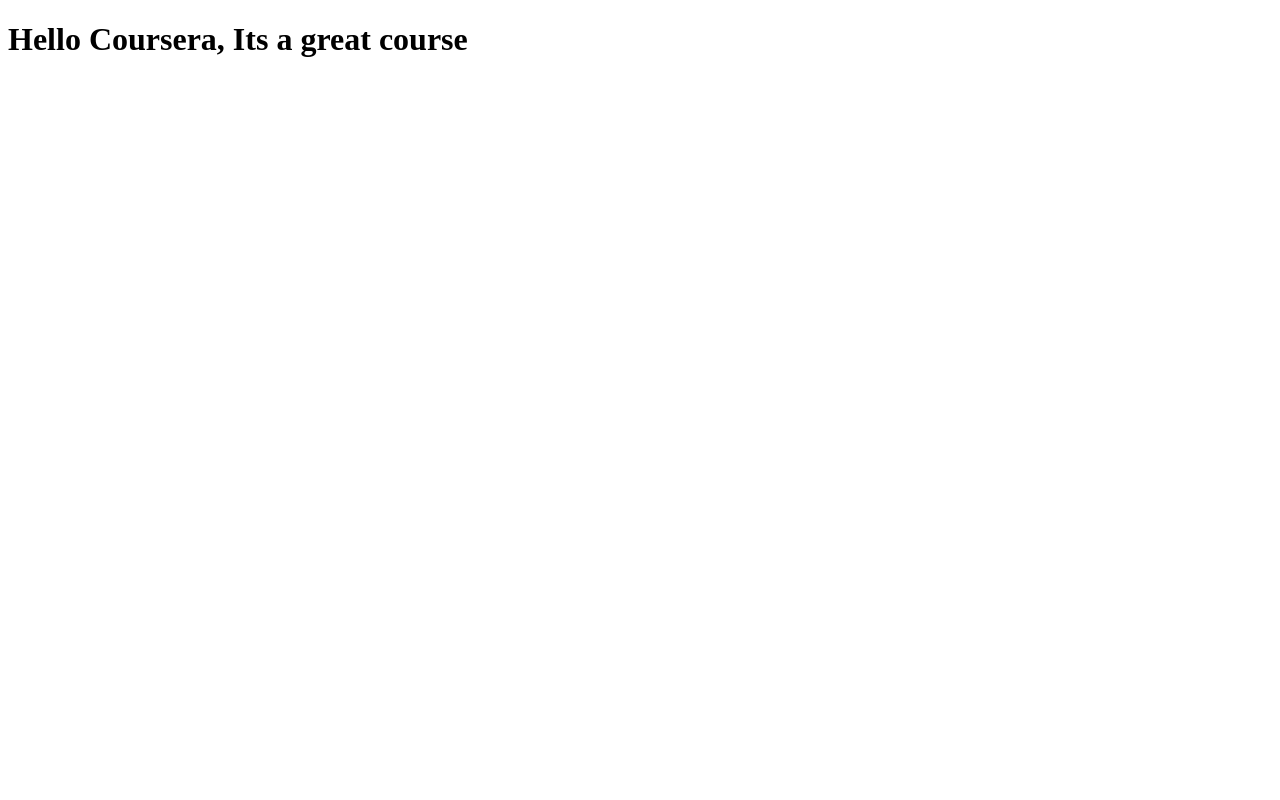
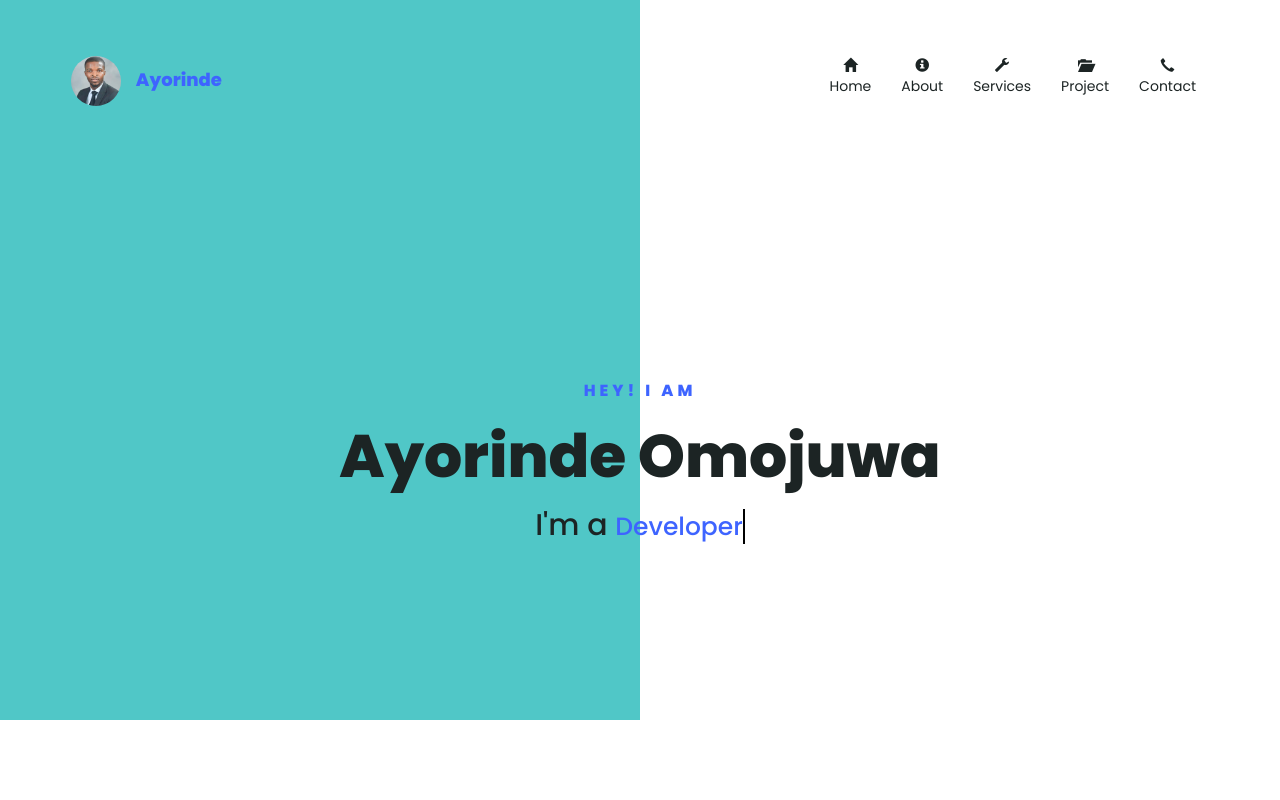
Before and after one commit to juwadickson/official-portfolio, a plain HTML site: page index.html in a window 1280 px wide. Drawn offline with nearby package versions, Linux system fonts and the light colour scheme.

Commit message:
Menu, Jumbotron updated

```diff
--- /dev/null
+++ b/css/index.css
@@ -0,0 +1,35 @@
+.container-fluid{
+    height: 90vh;
+    background: linear-gradient(to right, #50C7C7 50%, #ffffff 50%);
+}
+
+.center-screen{
+    height: calc(100vh - 131.600px);
+    display: flex;
+    justify-content: center;
+    align-items: center;
+}
+.text-center > span{
+    text-transform: uppercase;
+    font-size: 16px;
+    font-weight: 800;
+    color: #3e64ff;
+    letter-spacing: 4px;
+}
+.text-center h1{
+    font-size: 60px;
+    font-weight: 800;
+}
+
+.text-center #typewriter-text{
+    font-size: 25px;
+    color: #3e64ff;
+    border-right: 2px solid black;
+    white-space: nowrap;
+    overflow: hidden;
+    animation: blink-caret 0.75s step-end infinite;
+}
+@keyframes blink-caret {
+    from, to { border-color: transparent; }
+    50% { border-color: black; }
+  }
--- /dev/null
+++ b/css/styles.css
@@ -0,0 +1,58 @@
+*{
+    box-sizing: border-box;
+    margin: 0;
+    padding: 0;
+}
+body{
+    font-size: 16px;
+    font-family: "Poppins", sans-serif;
+    color: #1C2424;
+}
+.navbar-toggle{
+    border: 1px solid #50C7C7;
+}
+.navbar-toggle .icon-bar{
+    background-color: #50C7C7;
+}
+
+.web-logo{
+    border-radius: 50%;
+    margin: 0px 10px 0px 0;
+}
+.navbar-brand .h4{
+    color: #3e64ff;
+    font-weight: 800;
+}
+.navbar-header{
+    margin-top: 40px;
+}
+
+#nav-list a{
+    text-align: center;
+    color: #1C2424;
+    font-size: 14px;
+}
+@media (max-width: 768px){
+    header{
+        background-color: black;
+    }
+    .navbar-brand{
+        padding: 0;
+    }
+    .navbar-header{
+        margin-top: 20px;
+    }
+    .navbar-brand .h4{
+        color: #ffffff;
+    }
+
+    .navbar-collapse{
+        margin-top: 60px;
+    }
+    #nav-list a{
+        color: #50C7C7;
+    }
+    .glyphicon{
+        margin-right: 10px;
+    }
+}
--- a/index.html
+++ b/index.html
@@ -4,8 +4,82 @@
     <meta charset="UTF-8">
     <meta name="viewport" content="width=device-width, initial-scale=1.0">
     <title>Coursera</title>
+    <!-- Latest compiled and minified CSS -->
+    <link rel="stylesheet" href="https://maxcdn.bootstrapcdn.com/bootstrap/3.4.1/css/bootstrap.min.css">
+    <!-- jQuery library -->
+    <script src="https://ajax.googleapis.com/ajax/libs/jquery/3.7.1/jquery.min.js"></script>
+    <!-- Latest compiled JavaScript -->
+    <script src="https://maxcdn.bootstrapcdn.com/bootstrap/3.4.1/js/bootstrap.min.js"></script>
+    <link rel="preconnect" href="https://fonts.googleapis.com">
+    <link rel="preconnect" href="https://fonts.gstatic.com" crossorigin>
+    <link href="https://fonts.googleapis.com/css2?family=Poppins:ital,wght@0,100;0,200;0,300;0,400;0,500;0,600;0,700;0,800;0,900;1,100;1,200;1,300;1,400;1,500;1,600;1,700;1,800;1,900&display=swap" rel="stylesheet">
+
+    <link rel="stylesheet" href="css/styles.css">
+    <link rel="stylesheet" href="css/index.css">
 </head>
 <body>
-    <h1>Hello Coursera, Its a great course</h1>
+    <div class="container-fluid">
+        <div class="row">
+            <header class="container">
+                <div class="row">
+                    <nav class="navbar bg-body-tertiary">
+                        <div class="container navbar-header">
+                          <div>
+                            <a class="navbar-brand" href="#">
+                                <span><img src="images/profilepics.jpg" alt="Bootstrap" width="50" height="50" class="web-logo"></span>
+                                <span class="h4">Ayorinde</span>
+                              </a>
+                              <button type="button" class="navbar-toggle collapsed" data-toggle="collapse" data-target="#collapsable-nav" aria-expanded="false">
+                                <span class="sr-only">Toggle navigation</span>
+                                <span class="icon-bar"></span>
+                                <span class="icon-bar"></span>
+                                <span class="icon-bar"></span>
+                              </button>
+                          </div>
+                          <div class="collapse navbar-collapse" id="collapsable-nav">
+                            <ul class="nav navbar-nav navbar-right" id="nav-list">
+                                <li>
+                                    <a href="">
+                                        <span class="glyphicon glyphicon-home"></span><br class="hidden-xs">Home
+                                    </a>
+                                </li>
+                                <li>
+                                    <a href="">
+                                        <span class="glyphicon glyphicon-info-sign"></span><br class="hidden-xs">About
+                                    </a>
+                                </li>
+                                <li>
+                                    <a href="">
+                                        <span class="glyphicon glyphicon-wrench"></span><br class="hidden-xs">Services
+                                    </a>
+                                </li>
+                                <li>
+                                    <a href="">
+                                        <span class="glyphicon glyphicon-folder-open"></span><br class="hidden-xs">Project
+                                    </a>
+                                </li>
+                                <li>
+                                    <a href="">
+                                        <span class="glyphicon glyphicon-earphone"></span><br class="hidden-xs">Contact
+                                    </a>
+                                </li>
+                            </ul>
+                          </div>
+                        </div>
+                    </nav>
+                </div>
+            </header>
+        </div>
+        <div class="row center-screen">
+            <div class="text-center">
+                <span>HEY! I AM</span>
+                <h1>Ayorinde Omojuwa</h1>
+                <h2>I'm a <span id="typewriter-text"></span></h2>
+            </div>
+        </div>
+        <script src="js/typewriter.js"></script>
+    </div>
+
+
 </body>
 </html>
--- /dev/null
+++ b/js/typewriter.js
@@ -0,0 +1,24 @@
+document.addEventListener("DOMContentLoaded", function() {
+    const texts = ["Web Designer", "Developer", "Teacher"];
+    let textIndex = 0;
+    let charIndex = 0;
+    const speed = 100; // Typing speed
+    const delayBetweenTexts = 2000; // Delay between texts
+
+    function typeWriter() {
+      if (charIndex < texts[textIndex].length) {
+        document.getElementById("typewriter-text").innerHTML += texts[textIndex].charAt(charIndex);
+        charIndex++;
+        setTimeout(typeWriter, speed);
+      } else {
+        setTimeout(() => {
+          document.getElementById("typewriter-text").innerHTML = '';
+          charIndex = 0;
+          textIndex = (textIndex + 1) % texts.length;
+          setTimeout(typeWriter, speed);
+        }, delayBetweenTexts);
+      }
+    }
+
+    typeWriter();
+  });
```
Also changed, not shown: images/profilepics.jpg (added).
